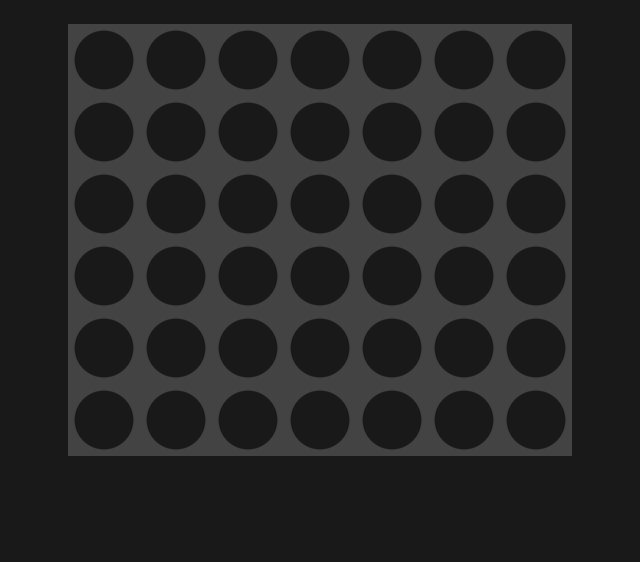
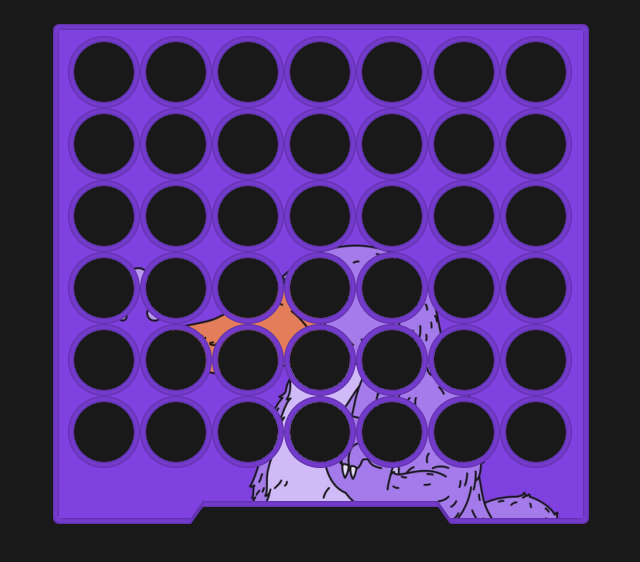
Before and after one commit to shxbunin/four-in-a-row, a React (Vite) app: page / in a window 1280 px wide. Shown: the top 562 px of the page, without its empty margins (320-960 px from the left). Built offline with nearby package versions, Linux system fonts and the light colour scheme.

Commit message:
Add field design

```diff
--- a/src/components/cell/cell.module.css
+++ b/src/components/cell/cell.module.css
@@ -1,13 +1,9 @@
 .cell {
-    z-index: 1;
     width: 3rem;
     height: 3rem;
-    background-color: rgb(67, 67, 67);
-    mask: radial-gradient(circle at center, transparent 1.2rem, black 1.25rem);
 }
 
 .circleWrapper {
-    z-index: 0;
     position: absolute;
     display: flex;
     justify-content: center;
@@ -18,12 +14,26 @@
 }
 
 .circle {
+    position: relative;
     display: flex;
     justify-content: center;
     align-items: center;
     width: 90%;
     height: 90%;
     border-radius: 50%;
+    box-shadow: inset -5px -5px 15px rgba(0, 0, 0, 0.3),
+    inset 5px 5px 15px rgba(255, 255, 255, 0.3),
+    0 4px 10px rgba(0, 0, 0, 0.4);
+    overflow: hidden;
+}
+
+.circle::before {
+    content: '';
+    position: absolute;
+    inset: 0;
+    border-radius: 50%;
+    background: radial-gradient(circle at 30% 30%, rgba(255, 255, 255, 0.5), rgba(0, 0, 0, 0.2) 70%);
+    pointer-events: none;
 }
 
 .cross {
--- a/src/components/column/column.module.css
+++ b/src/components/column/column.module.css
@@ -5,7 +5,3 @@
     cursor: pointer;
     transition-duration: 0.4s;
 }
-
-.column:hover {
-    opacity: 0.9;
-}
--- /dev/null
+++ b/src/components/field-mask/field-mask.module.css
@@ -0,0 +1,7 @@
+.mask {
+    top: 0;
+    left: 0;
+    z-index: 2;
+    position: absolute;
+    pointer-events: none;
+}
--- /dev/null
+++ b/src/components/field-mask/field-mask.tsx
@@ -0,0 +1,92 @@
+import styles from './field-mask.module.css'
+
+const ROWS = 6
+const COLUMNS = 7
+const CELL_SIZE = 3
+const PADDING_SIDE = 1
+const PADDING_TOP = 0.5
+const PADDING_BOTTOM = 3
+
+const paddingSideInCells = PADDING_SIDE / CELL_SIZE
+const paddingTopInCells = PADDING_TOP / CELL_SIZE
+const paddingBottomInCells = PADDING_BOTTOM / CELL_SIZE
+
+const IMAGE_URL = '/field.png'
+
+function Mask() {
+  return (
+    <mask id="holes-mask">
+      <rect
+        width={COLUMNS + paddingSideInCells * 2}
+        height={ROWS + paddingTopInCells + paddingBottomInCells}
+        fill="white"
+      />
+      <g fill="black">
+        {[...Array(ROWS)].map((_, y) =>
+          [...Array(COLUMNS)].map((_, x) => (
+            <circle
+              key={`${x}-${y}`}
+              cx={x + 0.5 + paddingSideInCells}
+              cy={y + 0.5 + paddingTopInCells}
+              r={0.4167}
+            />
+          )),
+        )}
+      </g>
+    </mask>
+  )
+}
+
+function ImagePattern() {
+  return (
+    <pattern
+      id="picture-pattern"
+      x="0"
+      y="0"
+      width="1"
+      height="1"
+      patternUnits="objectBoundingBox"
+    >
+      <image
+        href={IMAGE_URL}
+        x="0"
+        y="0"
+        width={COLUMNS + paddingSideInCells * 2}
+        height={ROWS + paddingTopInCells + paddingBottomInCells}
+        preserveAspectRatio="xMidYMid slice"
+      />
+    </pattern>
+  )
+}
+
+export default function FieldMask() {
+  return (
+    <div
+      className={styles.mask}
+      style={{
+        width: `calc(${CELL_SIZE}rem * ${COLUMNS} + ${PADDING_SIDE * 2}rem)`,
+        height: `calc(${CELL_SIZE}rem * ${ROWS} + ${PADDING_TOP}rem + ${PADDING_BOTTOM}rem)`,
+      }}
+    >
+      <svg
+        xmlns="http://www.w3.org/2000/svg"
+        viewBox={`0 0 ${COLUMNS + paddingSideInCells * 2} ${ROWS + paddingTopInCells + paddingBottomInCells}`}
+        width="100%"
+        height="100%"
+        preserveAspectRatio="none"
+      >
+        <defs>
+          <ImagePattern />
+          <Mask />
+        </defs>
+
+        <rect
+          width={COLUMNS + paddingSideInCells * 2}
+          height={ROWS + paddingTopInCells + paddingBottomInCells}
+          fill="url(#picture-pattern)"
+          mask="url(#holes-mask)"
+        />
+      </svg>
+    </div>
+  )
+};
--- a/src/components/game-field/game-field.module.css
+++ b/src/components/game-field/game-field.module.css
@@ -1,12 +1,26 @@
-.gameField {
-    display: flex;
-}
-
-.wrapper {
-    padding: 1rem 0;
+.container {
+    padding-top: 1rem;
     display: flex;
     align-items: center;
     justify-content: center;
     width: 100%;
-    height: 100%;
 }
+
+.wrapper {
+    position: relative;
+    display: flex;
+    align-items: center;
+    justify-content: center;
+    width: fit-content;
+    height: fit-content;
+}
+
+.gameField {
+    position: relative;
+    display: flex;
+    flex-shrink: 0;
+    z-index: 0;
+    width: 21rem;
+    height: 18rem;
+    margin: 0.5rem 1rem 0;
+}
--- a/src/components/game-field/game-field.tsx
+++ b/src/components/game-field/game-field.tsx
@@ -1,8 +1,9 @@
 import styles from './game-field.module.css'
-import Column from '@/components/column/column.tsx'
+import type { Player } from '@/types/player.ts'
 import { useMoves } from '@/store/board/board-hooks.ts'
 import { usePlayers } from '@/store/players/players-hooks.ts'
-import type { Player } from '@/types/player.ts'
+import Column from '@/components/column/column.tsx'
+import FieldMask from '@/components/field-mask/field-mask.tsx'
 
 export default function GameField() {
   const moves = useMoves()
@@ -13,13 +14,15 @@ export default function GameField() {
     const currentPlayer = players[moveIndex % players.length]
     columns[columnIndex].push(currentPlayer)
   })
-
   return (
-    <div className={styles.wrapper}>
-      <div className={styles.gameField}>
-        {columns.map((column, i) => (
-          <Column key={`column-${i}`} position={i} column={column} />
-        ))}
+    <div className={styles.container}>
+      <div className={styles.wrapper}>
+        <FieldMask />
+        <div className={styles.gameField}>
+          {columns.map((column, i) => (
+            <Column key={`column-${i}`} position={i} column={column} />
+          ))}
+        </div>
       </div>
     </div>
   )
--- a/src/constants/game.ts
+++ b/src/constants/game.ts
@@ -3,7 +3,7 @@ import type { Player } from '@/types/player.ts'
 export const ROWS = 6
 export const COLUMNS = 7
 export const PLAYERS: Player[] = [
-  { id: 'player-1', name: 'Player 1', color: '#fa1e6c' },
-  { id: 'player-2', name: 'Player 2', color: '#1560ec' },
+  { id: 'player-1', name: 'Player 1', color: '#EB4646' },
+  { id: 'player-2', name: 'Player 2', color: '#EED73E' },
 ]
 export const PLAYERS_COUNT = PLAYERS.length
```
Also changed, not shown: public/field.png (added).
